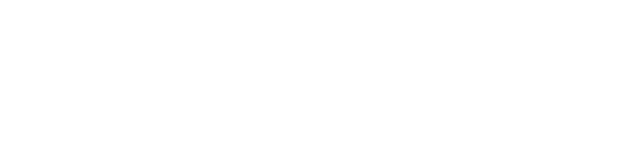
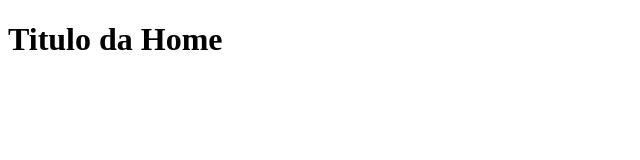
Before and after one commit to profsenaigustavo/web, a plain HTML site: page index.html in a window 1280 px wide. Shown: the whole page, without its empty margins (0-640 px from the left). Drawn offline with Linux system fonts and the light colour scheme.

Commit message:
titulo branch

```diff
--- a/index.html
+++ b/index.html
@@ -3,9 +3,9 @@
 <head>
     <meta charset="UTF-8">
     <meta name="viewport" content="width=device-width, initial-scale=1.0">
-    <title>Document</title>
+    <title>Index</title>
 </head>
 <body>
-
+    <h1>Titulo da Home</h1>
 </body>
 </html>
```
